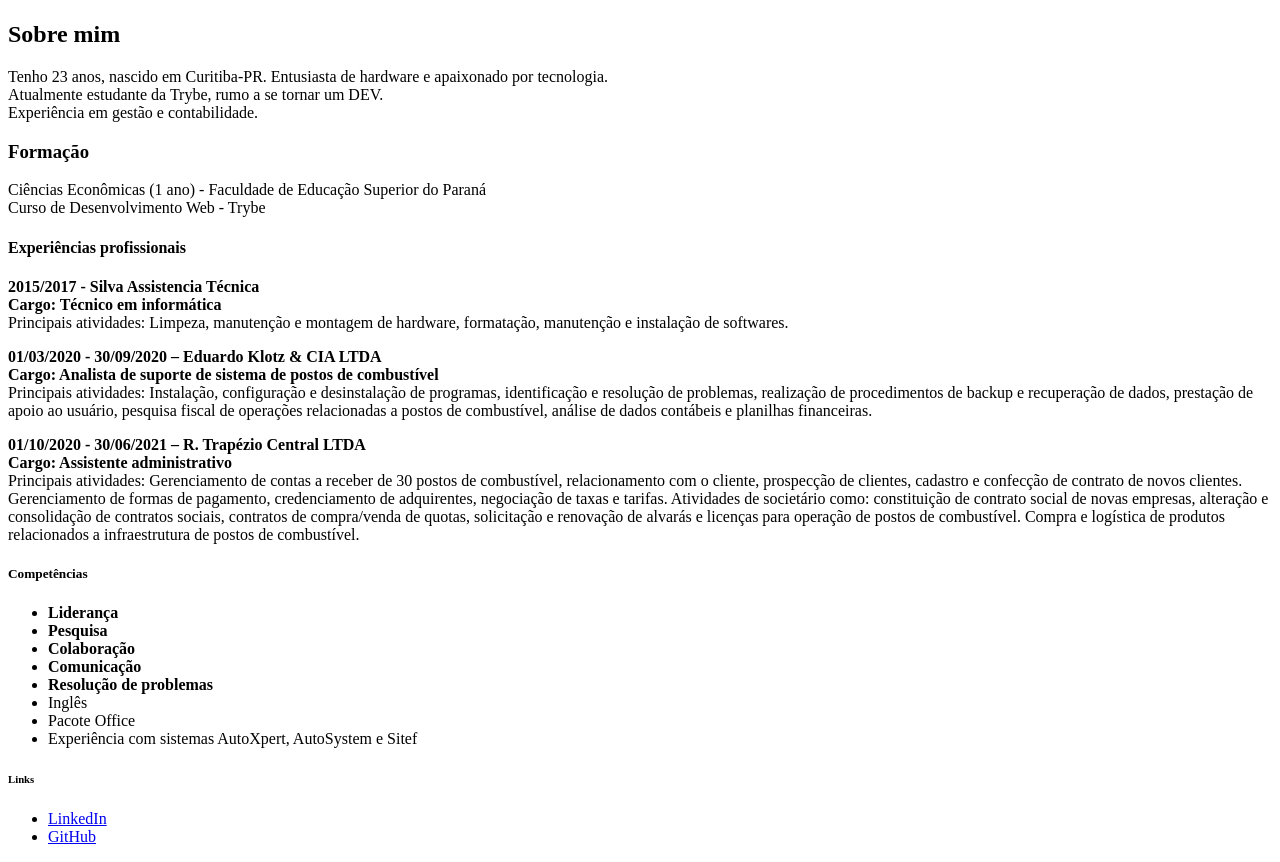
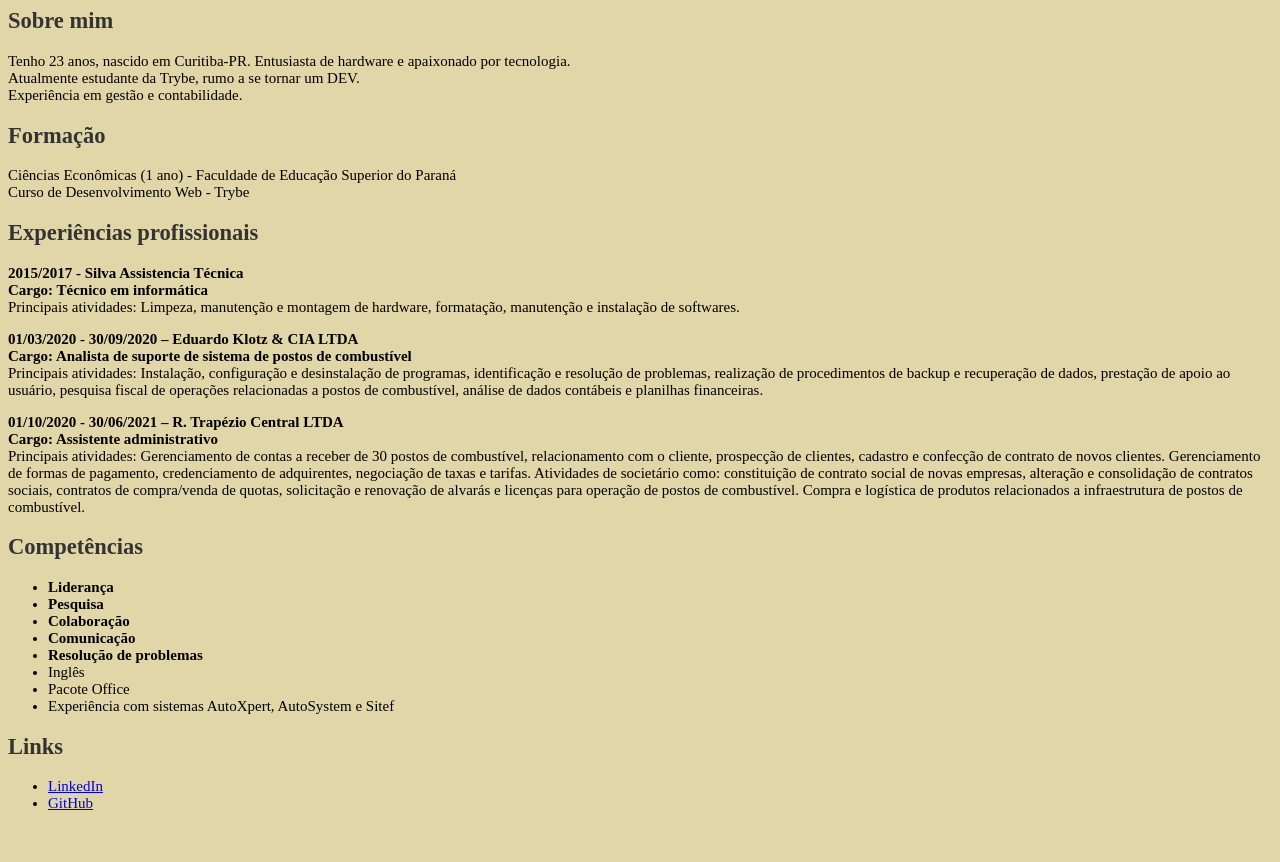
Before and after one commit to vittornovais/vittornovais.github.io, a plain HTML site: page index.html in a window 1280 px wide. Shown: the part 522-1384 px from the top of the page. After the commit the page ends 1349 px from the top, so only its background shows below. Drawn offline with Linux system fonts and the light colour scheme.

Commit message:
segundo commit

```diff
--- a/index.html
+++ b/index.html
@@ -5,6 +5,19 @@
     <meta http-equiv="X-UA-Compatible" content="IE=edge">
     <meta name="viewport" content="width=device-width, initial-scale=1.0">
     <title>Minha Página</title>
+    <style>
+
+        h2 {
+            color: #333;
+
+        }
+
+        body {
+            background-color: #e0d6a8;
+            font-size: 15px;
+        }
+
+    </style>
 </head>
 <body>
     <h1>Vittor H. Novais</h1>
@@ -25,13 +38,13 @@
         Atualmente estudante da Trybe, rumo a se tornar um DEV. <br>
         Experiência em gestão e contabilidade.</p>
 
-    <h3 id="formacao">Formação</h3>
+    <h2 id="formacao">Formação</h2>
     <p>
         Ciências Econômicas (1 ano) - Faculdade de Educação Superior do Paraná <br>
         Curso de Desenvolvimento Web - Trybe
     </p>
 
-    <h4 id="experienciasProfissionais">Experiências profissionais</h4>
+    <h2 id="experienciasProfissionais">Experiências profissionais</h2>
 
     <p><strong>2015/2017 - Silva Assistencia Técnica <br>
         Cargo: Técnico em informática</strong><br>
@@ -60,7 +73,7 @@
         de postos de combustível. Compra e logística de produtos
         relacionados a infraestrutura de postos de combustível.</p>
 
-    <h5 id="competencias">Competências</h5>
+    <h2 id="competencias">Competências</h2>
 
     <ul>
         <li><strong>Liderança</strong></li>
@@ -73,7 +86,7 @@
         <li>Experiência com sistemas AutoXpert, AutoSystem e Sitef</li>
     </ul>
 
-    <h6 id="links">Links</h6>
+    <h2 id="links">Links</h2>
     <ul>
         <li><a href="https://www.linkedin.com/in/vittor-novais-33bab7249/" target="_blank">LinkedIn</a></li>
         <li><a href="https://github.com/vittornovais" target="_blank">GitHub</a></li>
```
